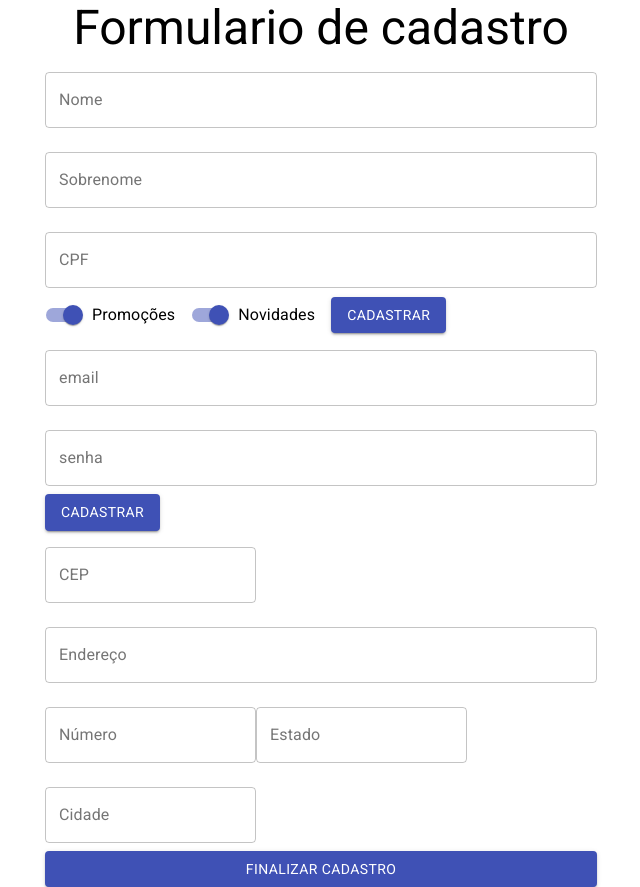
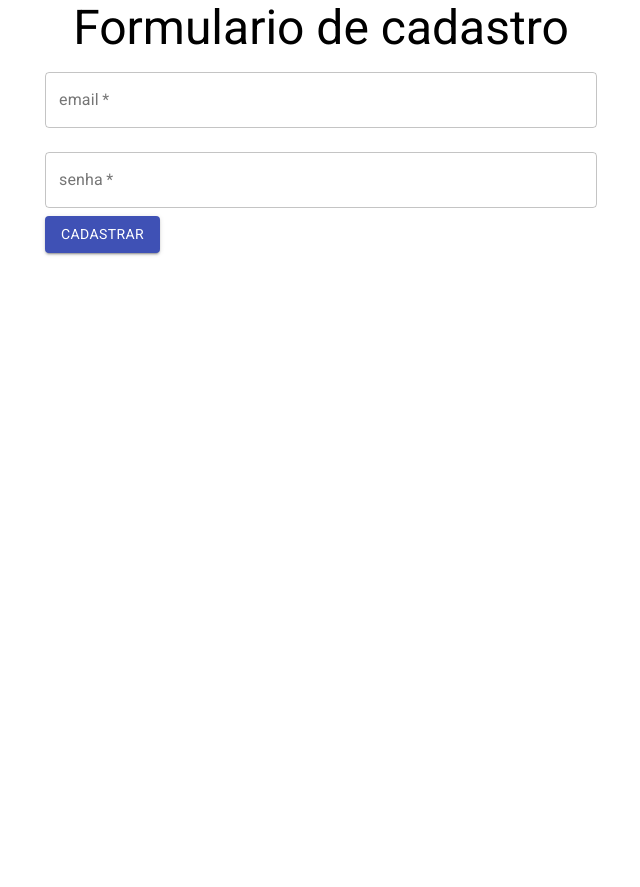
Before and after one commit to Rafael-Wassoaski/formularioReact, a React (Create React App) app: page / in a window 1280 px wide. Shown: the whole page, without its empty margins (319-959 px from the left). After the commit the page ends 800 px from the top, so only its background shows below. Built offline with nearby package versions, Linux system fonts and the light colour scheme.

Commit message:
#time 25m
* Edição: Adicionando navegação entre formulários. Melhorando legibilidade do código, usando array para controlar a navegação entre os forms

```diff
--- a/src/components/SignInForm/DeliveryForm.jsx
+++ b/src/components/SignInForm/DeliveryForm.jsx
@@ -1,18 +1,22 @@
 import React from "react";
 import {Button, TextField} from "@material-ui/core";
 
-function DeliveryForm(){
-return(
-    <form>
-        <TextField id='cep' label='CEP' type='number' variant='outlined' margin='normal'/>
-        <TextField id='endereco' label='Endereço' type='text' variant='outlined' margin='normal' fullWidth/>
-        <TextField id='numero' label='Número' type='number' variant='outlined' margin='normal' />
-        <TextField id='estado' label='Estado' type='text' variant='outlined' margin='normal' />
-        <TextField id='cidade' label='Cidade' type='text' variant='outlined' margin='normal' />
-        <Button type='submit' variant='contained' color='primary' fullWidth>Finalizar cadastro</Button>
+function DeliveryForm({aoEnviar}) {
+    return (
+        <form onSubmit={(event) => {
+            event.preventDefault();
+            aoEnviar();
+        }}>
+            <TextField id='cep' label='CEP' type='number' variant='outlined' margin='normal' required/>
+            <TextField id='endereco' label='Endereço' type='text' variant='outlined' margin='normal' fullWidth
+                       required/>
+            <TextField id='numero' label='Número' type='number' variant='outlined' margin='normal' required/>
+            <TextField id='estado' label='Estado' type='text' variant='outlined' margin='normal' required/>
+            <TextField id='cidade' label='Cidade' type='text' variant='outlined' margin='normal' required/>
+            <Button type='submit' variant='contained' color='primary' fullWidth>Finalizar cadastro</Button>
 
-    </form>
-)
+        </form>
+    )
 }
 
 export default DeliveryForm;
--- a/src/components/SignInForm/SignInForm.jsx
+++ b/src/components/SignInForm/SignInForm.jsx
@@ -1,17 +1,25 @@
 import React, {Fragment, useState} from "react";
-import {Button, TextField, Switch, FormControlLabel} from "@material-ui/core";
 import PersonalData from "./PersonalData";
 import UserData from "./UserData";
 import DeliveryForm from "./DeliveryForm";
 
 function SignInForm({aoEnviar, validaCPF}) {
+    const [actualStep, setActualStep] = useState(0);
+    const forms = [
+        <UserData aoEnviar={setNextForm}/>,
+        <PersonalData aoEnviar={setNextForm} validaCPF={validaCPF}/>,
+        <DeliveryForm aoEnviar={aoEnviar}/>
+    ];
 
+    function setNextForm() {
+        if (actualStep < 2) {
+            setActualStep(actualStep + 1);
+        }
+    }
 
     return (
         <Fragment>
-            <PersonalData aoEnviar={aoEnviar} validaCPF={validaCPF}/>
-            <UserData/>
-            <DeliveryForm/>
+            {forms[actualStep]}
         </Fragment>
     )
 }
--- a/src/components/SignInForm/UserData.jsx
+++ b/src/components/SignInForm/UserData.jsx
@@ -1,11 +1,14 @@
 import React from "react";
 import {Button, TextField} from "@material-ui/core";
 
-function UserData() {
+function UserData({aoEnviar}) {
     return (
-        <form>
-            <TextField id='email' label='email' type='email' variant='outlined' margin='normal' fullWidth/>
-            <TextField id='senha' label='senha' type='password' variant='outlined' margin='normal' fullWidth/>
+        <form onSubmit={(event) => {
+            event.preventDefault();
+            aoEnviar();
+        }}>
+            <TextField id='email' label='email' type='email' variant='outlined' margin='normal' fullWidth required/>
+            <TextField id='senha' label='senha' type='password' variant='outlined' margin='normal' fullWidth required/>
             <Button type='submit' variant='contained' color='primary'>Cadastrar</Button>
         </form>
     )
```
